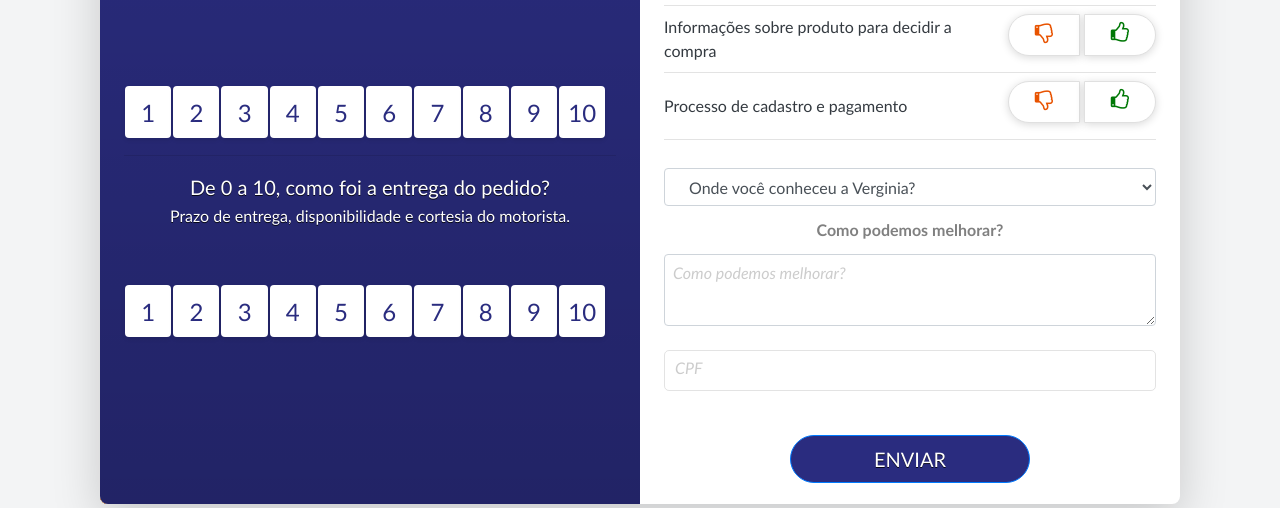
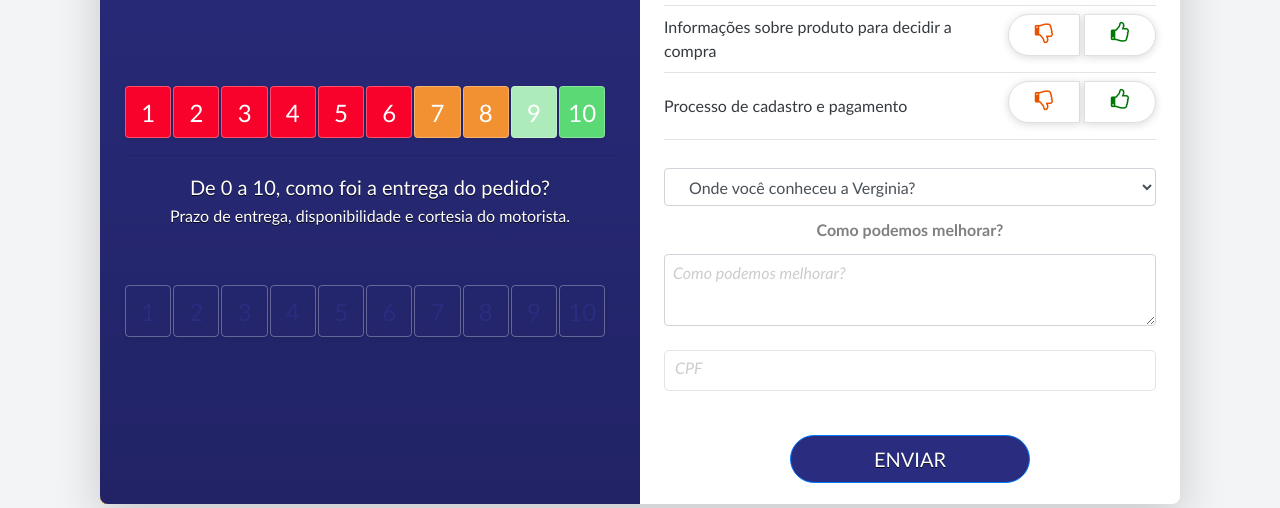
Before and after one commit to LojaVirtualTintasVerginia/assessment, a plain HTML site: page teste.html in a window 1280 px wide. Shown: the part 356-864 px from the top of the page. Drawn offline with Linux system fonts and the light colour scheme.

Commit message:
uptade css

```diff
--- a/css/style.css
+++ b/css/style.css
@@ -54,7 +54,7 @@
   font-size: 6px
 }
 .lojas-info {
-  border:none; color:#252772; background-color:#252772;
+  border:none; color:#6365bb; background-color:#252772;
   display:none;
 }
 
@@ -70,7 +70,7 @@
 }
 
 .app__tt {
-  background: #fff
+  background: #fff;
 }
 
 .app__tt__blocked {
@@ -1867,7 +1867,6 @@ checkbox:checked ~ .background-color{
 .checkbox-tools:checked + label,
 .checkbox-tools:not(:checked) + label{
   border: none;
-  background-color: #fff !important;
   -webkit-box-shadow: 0 4px 0 hsla(0, 0%, 100%, .4), 0 .1rem .5rem rgba(0, 0, 0, .15);
   box-shadow: 0 4px 0 hsla(0, 0%, 100%, .4), 0 .1rem .5rem rgba(0, 0, 0, .15);
   border-radius: 4px;
@@ -1890,13 +1889,20 @@ checkbox:checked ~ .background-color{
   user-select: none
 
 }
+.checkbox-tools + label:hover{
+  background-color: #0077ff !important;
+  color: white !important;
+  transform: scale(1.35);
+}
 .checkbox-tools:not(:checked) + label{
 	background-color: var(--dark-light);
 	box-shadow: 0 2px 4px 0 rgba(0, 0, 0, 0.1);
+
 }
 .checkbox-tools:checked + label{
 	background-color: transparent;
 	box-shadow: 0 8px 16px 0 rgba(0, 0, 0, 0.2);
+  background-color: #0077ff !important;
 }
 .checkbox-tools:not(:checked) + label:hover{
 	box-shadow: 0 8px 16px 0 rgba(0, 0, 0, 0.2);
--- a/teste.html
+++ b/teste.html
@@ -67,43 +67,43 @@
                     <!---->
                     <div class="row no-gutters wrap__btn c-primary-content-input" >
                                     <input  class="checkbox-tools" type="radio"  id="tool-1" name="entry.617082297" value="1" >
-                                    <label class="for-checkbox-tools" for="tool-1">
+                                    <label class="for-checkbox-tools" for="tool-1" style="background-color: #f8022b; color: #fff;">
                                       1
                                     </label><!--
                                     --><input class="checkbox-tools" type="radio" id="tool-2" name="entry.617082297" value="2">
-                                    <label class="for-checkbox-tools" for="tool-2">
+                                    <label class="for-checkbox-tools" for="tool-2" style="background-color: #f8022b; color: #fff;">
                                       2
                                     </label><!--
                                     --><input class="checkbox-tools" type="radio" id="tool-3" name="entry.617082297" value="3">
-                                    <label class="for-checkbox-tools" for="tool-3">
+                                    <label class="for-checkbox-tools" for="tool-3"style="background-color: #f8022b; color: #fff;">
                                       3
                                     </label><!--
                                     --><input class="checkbox-tools" type="radio"  id="tool-4" name="entry.617082297" value="4">
-                                    <label class="for-checkbox-tools" for="tool-4">
+                                    <label class="for-checkbox-tools" for="tool-4"style="background-color: #f8022b; color: #fff;">
                                       4
                                     </label><!--
                                     --><input class="checkbox-tools" type="radio" id="tool-5" name="entry.617082297" value="5">
-                                    <label class="for-checkbox-tools" for="tool-5">
+                                    <label class="for-checkbox-tools" for="tool-5"style="background-color: #f8022b; color: #fff;">
                                       5
                                     </label><!--
                                     --><input class="checkbox-tools" type="radio" id="tool-6" name="entry.617082297" value="6">
-                                    <label class="for-checkbox-tools" for="tool-6">
+                                    <label class="for-checkbox-tools" for="tool-6"style="background-color: #f8022b; color: #fff;">
                                       6
                                     </label>
                                     <input class="checkbox-tools" type="radio"  id="tool-7" name="entry.617082297" value="7">
-                                    <label class="for-checkbox-tools" for="tool-7">
+                                    <label class="for-checkbox-tools" for="tool-7"style="background-color:#f29132; color: #fff;">
                                       7
                                     </label>
                                     <input class="checkbox-tools" type="radio"  id="tool-8" name="entry.617082297" value="8">
-                                    <label class="for-checkbox-tools" for="tool-8">
+                                    <label class="for-checkbox-tools" for="tool-8" style="background-color:#f29132; color: #fff;">
                                       8
                                     </label>
                                     <input class="checkbox-tools" type="radio"  id="tool-9" name="entry.617082297" value="9">
-                                    <label class="for-checkbox-tools" for="tool-9">
+                                    <label class="for-checkbox-tools" for="tool-9" style="background-color: #adecba; color: #fff;">
                                       9
                                     </label>
                                     <input class="checkbox-tools" type="radio" id="tool-10" name="entry.617082297" value="10">
-                                    <label class="for-checkbox-tools" for="tool-10">
+                                    <label class="for-checkbox-tools" for="tool-10" style="background-color: #5ad974;color: #fff;">
                                       10
                                     </label>
                       </div>
```
